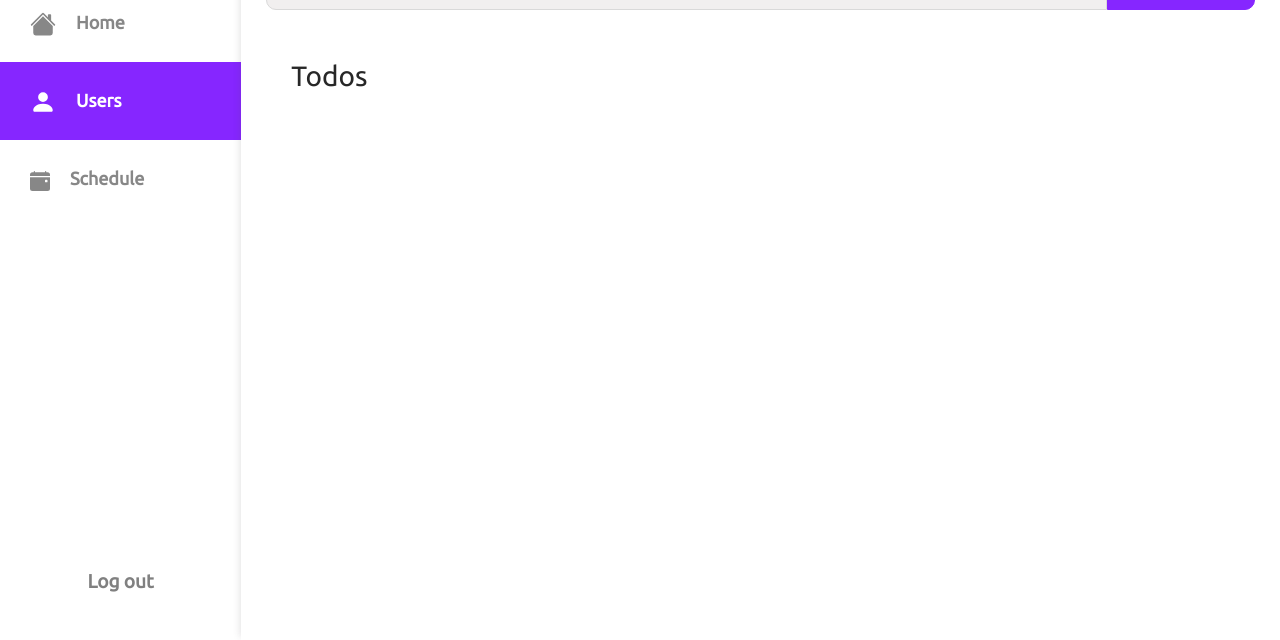
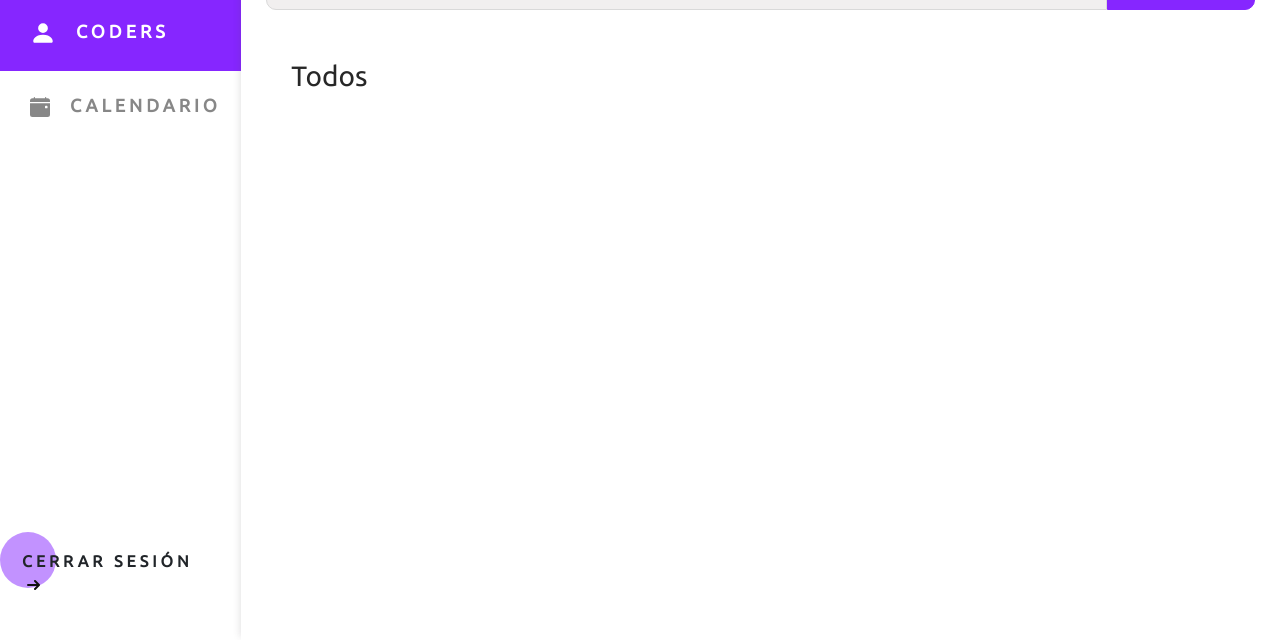
Before and after one commit to Jhamile08/RiwiMindset-Frontend, a website with bundled scripts: page Teachers/UserTeacher/indexTeachersUsers.html in a window 1280 px wide. Shown: the part 160-800 px from the top of the page. Built offline with nearby package versions, Linux system fonts and the light colour scheme; no server answers.

Commit message:
Modificacion de nav, nuevo logo, cambio de tamaño de estilos

```diff
--- a/General/generalStylesTeachers.css
+++ b/General/generalStylesTeachers.css
@@ -58,10 +58,11 @@
 }
 
 .nav-bar .imagenLogo img {
-  width: 100%;
+  width: 50%;
   border-radius: 25px;
   padding: 15px;
   max-height: 170px;
+  margin-left: 25%;
 }
 
 .nav-bar .nav li {
@@ -95,6 +96,12 @@
 }
 
 .nav-bar .nav a {
+  font-size: 16px;
+  line-height: 18px;
+  font-weight: 900;
+  letter-spacing: 0.25em;
+  text-transform: uppercase;
+  vertical-align: middle;
   text-decoration: none;
   width: 100%;
 }
@@ -109,7 +116,7 @@
   width: 50%;
   padding: 15px 10px;
   text-decoration: none;
-  color: grey;
+  color: rgb(249, 245, 245);
   background-color: var(--background-color-nav-bar);
   border: none;
   font-size: 19px;
@@ -131,6 +138,73 @@ hr {
   justify-content: center;
   padding: 10%;
 }
+li a {
+  text-decoration: none;
+  color: inherit;
+}
+
+.cta {
+  position: relative;
+  margin: auto;
+  padding: 15px 22px;
+  transition: all 0.2s ease;
+
+}
+
+.cta:before {
+  content: "";
+  position: absolute;
+  top: 0;
+  left: 0;
+  display: block;
+  border-radius: 28px;
+  background: rgba(134, 38, 255, 0.5);
+  width: 56px;
+  height: 56px;
+  transition: all 0.3s ease;
+
+
+}
+
+.cta span {
+  position: relative;
+  font-size: 16px;
+  line-height: 18px;
+  font-weight: 900;
+  letter-spacing: 0.25em;
+  text-transform: uppercase;
+  vertical-align: middle;
+
+}
+
+.cta svg {
+  position: relative;
+  top: 0;
+  margin-left: 10px;
+  fill: none;
+  stroke-linecap: round;
+  stroke-linejoin: round;
+  stroke: #111;
+  stroke-width: 2;
+  transform: translateX(-5px);
+  transition: all 0.3s ease;
+}
+
+.cta:hover:before {
+  width: 100%;
+  background: #8636ff;
+  color:white
+}
+
+.cta:hover svg {
+  transform: translateX(0);
+}
+
+.cta:active {
+  transform: scale(0.96);
+
+}
+
 
 /* Styles Mood*/
 
--- a/Teachers/UserTeacher/indexTeachersUsers.html
+++ b/Teachers/UserTeacher/indexTeachersUsers.html
@@ -26,22 +26,28 @@
         <li><svg xmlns="http://www.w3.org/2000/svg" width="26" height="26" fill="currentColor" class="bi bi-house-fill" viewBox="0 0 16 16">
           <path d="M8.707 1.5a1 1 0 0 0-1.414 0L.646 8.146a.5.5 0 0 0 .708.708L8 2.207l6.646 6.647a.5.5 0 0 0 .708-.708L13 5.793V2.5a.5.5 0 0 0-.5-.5h-1a.5.5 0 0 0-.5.5v1.293z"/>
           <path d="m8 3.293 6 6V13.5a1.5 1.5 0 0 1-1.5 1.5h-9A1.5 1.5 0 0 1 2 13.5V9.293z"/>
-        </svg>Home</li>
+        </svg>Inicio</li>
       </a>
       <a href="/Teachers/UserTeacher/indexTeachersUsers.html">
         <li class="iconActive"><svg xmlns="http://www.w3.org/2000/svg" width="26" height="26" fill="currentColor" class="bi bi-person-fill" viewBox="0 0 16 16">
           <path d="M3 14s-1 0-1-1 1-4 6-4 6 3 6 4-1 1-1 1zm5-6a3 3 0 1 0 0-6 3 3 0 0 0 0 6"/>
-        </svg>Users</li>
+        </svg>Coders</li>
       </a>
       <a href="/Teachers/SheduleTeachers/indexTeachersSchedule.html">
         <li><svg xmlns="http://www.w3.org/2000/svg" width="20" height="20" fill="currentColor" class="bi bi-calendar-event-fill" viewBox="0 0 16 16">
           <path d="M4 .5a.5.5 0 0 0-1 0V1H2a2 2 0 0 0-2 2v1h16V3a2 2 0 0 0-2-2h-1V.5a.5.5 0 0 0-1 0V1H4zM16 14V5H0v9a2 2 0 0 0 2 2h12a2 2 0 0 0 2-2m-3.5-7h1a.5.5 0 0 1 .5.5v1a.5.5 0 0 1-.5.5h-1a.5.5 0 0 1-.5-.5v-1a.5.5 0 0 1 .5-.5"/>
-        </svg>Schedule</li>
+        </svg>Calendario</li>
       </a>
     </div>
 
     <li class="logOut">
-      <button id="btnLogOut">Log out</button>
+      <a href="#" class="cta" id="btnLogOut">
+        <span>Cerrar  Sesión</span>
+        <svg width="13px" height="10px" viewBox="0 0 13 10">
+          <path d="M1,5 L11,5"></path>
+          <polyline points="8 1 12 5 8 9"></polyline>
+        </svg>
+      </a>
     </li>
 
     <!-- <div class="containerSwitch">
```
Also changed, not shown: Teachers/HomeTeachers/indexTeachersHome.html (+1 -1 lines), Teachers/HomeTeachers/stylesTeachersHome.css (+0 -64 lines), Teachers/SheduleTeachers/indexTeachersSchedule.html (+10 -4 lines), Teachers/UserTeacher/Registrer/IndexTeachersUsers-register.html (+3 -3 lines), Teachers/UserTeacher/Remition/Remisiones.html (+3 -3 lines), Teachers/UserTeacher/ResultTest/indexResultTest.html (+3 -3 lines), General/Images/ImagesTeachers/logo.png (added).
